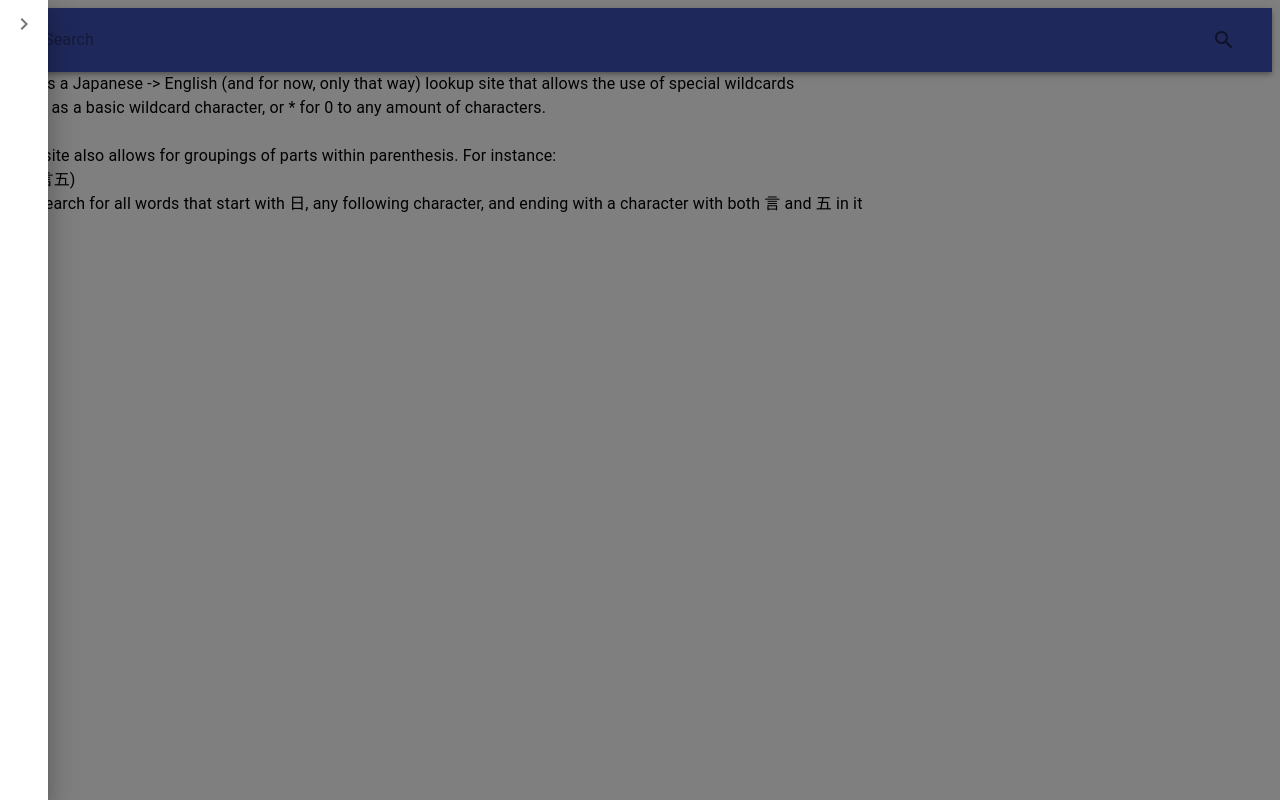
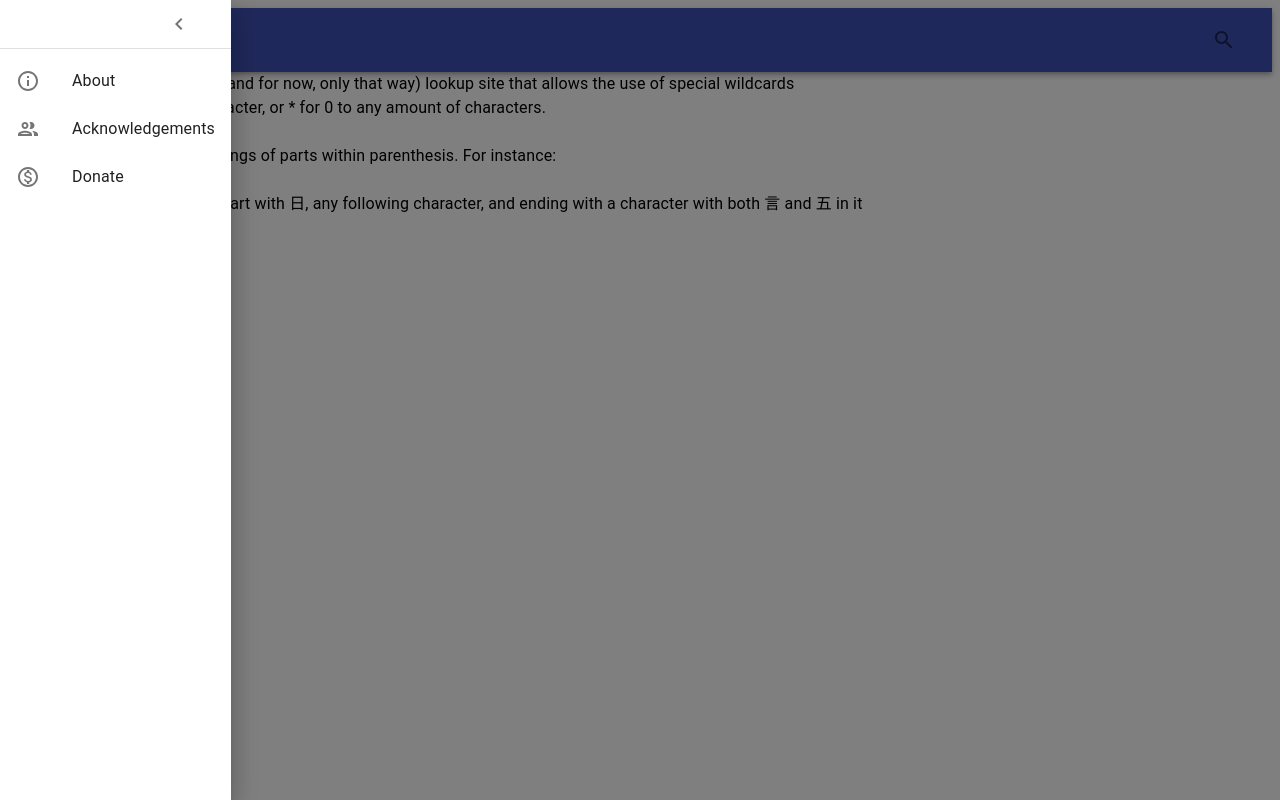
Before and after one commit to rhomatt/YetAnotherRadicalLookup, a React app in the folder yarl/frontend/: page / in a window 1280 px wide. Both pictures are taken after a click on the button 44 px from the left and 40 px from the top of the page. Built offline with nearby package versions, Linux system fonts and the light colour scheme; the HTML template or start-up script is replaced by a standard one.

Commit message:
now it shows buttons

```diff
--- a/yarl/frontend/src/components/SearchBar.js
+++ b/yarl/frontend/src/components/SearchBar.js
@@ -26,8 +26,11 @@ export default class SearchBar extends React.Component{
 			.then(results => this.props.setResults(results))
 	}
 
-	toggleMenu(){
-		this.setState({toggled: !this.state.toggled});
+	toggleMenu(val){
+		if(val != null)
+			this.setState({toggled: val});
+		else
+			this.setState({toggled: !this.state.toggled});
 	}
 
 	render() {
--- a/yarl/frontend/src/components/SideBar.js
+++ b/yarl/frontend/src/components/SideBar.js
@@ -1,14 +1,17 @@
 import React from 'react';
-import { Drawer, IconButton, Divider } from '@material-ui/core';
-import ChevronRightIcon from '@material-ui/icons/ChevronRight';
+import { Drawer, IconButton, List, ListItem, ListItemIcon, ListItemText, Divider } from '@material-ui/core';
+import ChevronLeftIcon from '@material-ui/icons/ChevronLeft';
+import InfoOutlinedIcon from '@material-ui/icons/InfoOutlined';
+import GroupOutlinedIcon from '@material-ui/icons/GroupOutlined';
+import MonetizationOnOutlinedIcon from '@material-ui/icons/MonetizationOnOutlined';
 
 export default class SideBar extends React.Component {
 	constructor(props){
 		super(props);
 	}
 
-	toggleMenu(){
-		this.props.setToggled()
+	toggleMenu(val){
+		this.props.setToggled(val)
 	}
 
 	render(){
@@ -19,9 +22,35 @@ export default class SideBar extends React.Component {
 			anchor="left"
 			open={toggled}
 			>
-				<IconButton onClick={() => this.toggleMenu()}>
-					<ChevronRightIcon/>
+				<IconButton style={{marginLeft: "50%"}}edge="end" onClick={() => this.toggleMenu(false)}>
+					<ChevronLeftIcon/>
 				</IconButton>
+				<Divider/>
+				<List>
+					{
+						[
+							{
+								icon: <InfoOutlinedIcon/>,
+								tag: "About",
+							},
+							{
+								icon: <GroupOutlinedIcon/>,
+								tag: "Acknowledgements",
+							},
+							{
+								icon: <MonetizationOnOutlinedIcon/>,
+								tag: "Donate",
+							},
+						].map(item =>
+							<ListItem button key={item.tag}>
+								<ListItemIcon>
+									{item.icon}
+								</ListItemIcon>
+								<ListItemText primary={item.tag}/>
+							</ListItem>
+						)
+					}
+				</List>
 			</Drawer>
 		);
 	}
```
